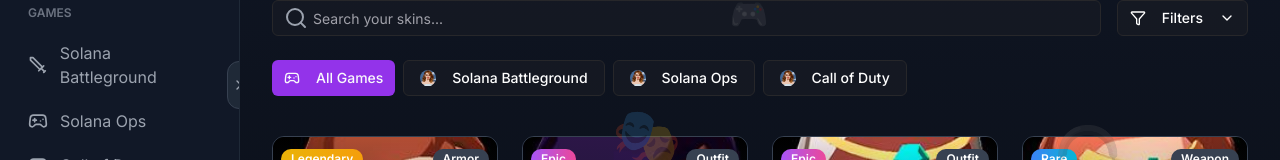
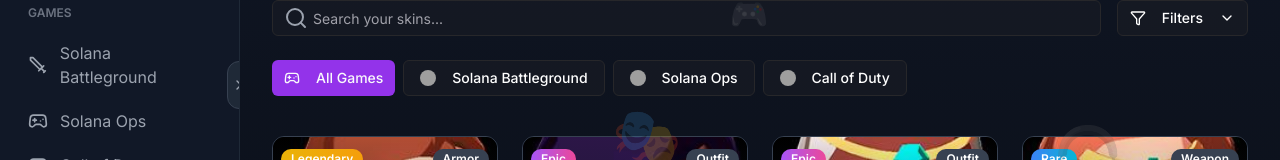
Before and after one commit to Ajitesh-jam/solana-hackathon-project, a Next.js app in the folder frontend/: page /profile/sell-skins in a window 1280 px wide. Shown: the part 339-499 px from the top of the page. Built offline with nearby package versions, Linux system fonts and the light colour scheme; grey boxes are pictures that could not be loaded.

Commit message:
bug fioxes

```diff
--- a/frontend/app/profile/page.js
+++ b/frontend/app/profile/page.js
@@ -13,7 +13,7 @@
 export default function ProfilePage() {
     const [user, setUser] = useState({
     name: "CryptoGamer",
-    image: "/placeholder.svg?height=200&width=200",
+    image: "/cod.png?height=200&width=200",
     wallet: "0x1a2b...3c4d",
     tokens: 1250,
     joinedDate: "2023-01-15",
@@ -25,7 +25,7 @@
   // Mock user data
   const userData = {
     name: user?.playerName || "CryptoGamer",
-    image: "/placeholder.svg?height=200&width=200",
+    image: "/cod.png?height=200&width=200",
     wallet: "8xH4Zw9Y3mKn2TjP...",
     tokens: 750,
     joinDate: "January 2023",
@@ -100,7 +100,7 @@
             <CardContent>
               <div className="flex flex-col items-center text-center mb-6">
                 {/* <Avatar className="w-24 h-24 mb-4 border-2 border-purple-500">
-                  <AvatarImage src={"/placeholder.svg"} alt={user.playerName} />
+                  <AvatarImage src={"/cod.png"} alt={user.playerName} />
 
 
                 </Avatar> */}
--- a/frontend/components/GameCard.js
+++ b/frontend/components/GameCard.js
@@ -44,7 +44,7 @@
     >
       <div className="relative h-48">
         <Image
-          src={game.image || "/placeholder.svg"}
+          src={game.image || "/cod.png"}
           alt={game.name}
           fill
           className="object-cover transition-transform duration-500"
--- a/frontend/components/GameCarousel.js
+++ b/frontend/components/GameCarousel.js
@@ -70,7 +70,7 @@
           className="absolute inset-0"
         >
           <div className="relative h-full w-full">
-            <Image src={currentGame.image || "/placeholder.svg"} alt={currentGame.name} fill className="object-cover" />
+            <Image src={currentGame.image || "/cod.png"} alt={currentGame.name} fill className="object-cover" />
             <div className="absolute inset-0 bg-gradient-to-t from-black to-transparent"></div>
             <div className="absolute bottom-0 left-0 right-0 p-8">
               <h3 className="text-3xl font-bold mb-2">{currentGame.name}</h3>
--- a/frontend/components/Navbar.js
+++ b/frontend/components/Navbar.js
@@ -64,7 +64,7 @@
 //                   <DropdownMenuTrigger asChild>
 //                     <Button variant="ghost" className="relative h-10 w-10 rounded-full">
 //                       <Avatar className="h-10 w-10 border border-gray-700">
-//                         <AvatarImage src="/placeholder.svg?height=40&width=40" alt="User" />
+//                         <AvatarImage src="/cod.png?height=40&width=40" alt="User" />
 //                         <AvatarFallback>{user.playerName?.charAt(0) || "U"}</AvatarFallback>
 //                       </Avatar>
 //                     </Button>
@@ -153,7 +153,7 @@
 //                 <div className="flex items-center justify-between">
 //                   <div className="flex items-center">
 //                     <Avatar className="h-10 w-10 mr-3 border border-gray-700">
-//                       <AvatarImage src="/placeholder.svg?height=40&width=40" alt="User" />
+//                       <AvatarImage src="/cod.png?height=40&width=40" alt="User" />
 //                       <AvatarFallback>{user.playerName?.charAt(0) || "U"}</AvatarFallback>
 //                     </Avatar>
 //                     <div>
--- a/frontend/components/marketplace/buy-skins.js
+++ b/frontend/components/marketplace/buy-skins.js
@@ -39,17 +39,17 @@
   {
     id: "solanabattlefield",
     name: "Solana Battleground",
-    icon: "/placeholder.svg?height=50&width=50",
+    icon: "/cod.png?height=50&width=50",
   },
   {
     id: "solanabattlefield",
     name: "Solana Ops",
-    icon: "/placeholder.svg?height=50&width=50",
+    icon: "/cod.png?height=50&width=50",
   },
   {
     id: "solanabattlefield",
     name: "Call of Duty",
-    icon: "/placeholder.svg?height=50&width=50",
+    icon: "/cod.png?height=50&width=50",
   },
 ];
 
@@ -742,7 +742,7 @@
               onClick={() => setSelectedGame(game.id)}
             >
               <img
-                src={game.icon || "/placeholder.svg"}
+                src={game.icon || "/cod.png"}
                 alt={game.name}
                 className="w-4 h-4 mr-2 rounded-full"
               />
--- a/frontend/components/marketplace/marketplace-skin-card.js
+++ b/frontend/components/marketplace/marketplace-skin-card.js
@@ -34,7 +34,7 @@
     >
       <div className="relative h-48 overflow-hidden">
         <Image
-          src={skin.image || "/placeholder.svg"}
+          src={skin.image || "/cod.png"}
           alt={skin.name}
           fill
           className="object-cover transition-transform duration-500 group-hover:scale-110"
--- a/frontend/components/marketplace/owned-skin-card.js
+++ b/frontend/components/marketplace/owned-skin-card.js
@@ -60,7 +60,7 @@
       >
         <div className="relative h-48 overflow-hidden">
           <Image
-            src={skin.image || "/placeholder.svg"}
+            src={skin.image || "/cod.png"}
             alt={skin.name}
             fill
             className="object-cover transition-transform duration-500 group-hover:scale-110"
@@ -138,7 +138,7 @@
               <div className="mb-6">
                 <div className="flex items-center mb-4">
                   <div className="w-16 h-16 relative rounded-md overflow-hidden mr-4">
-                    <Image src={skin.image || "/placeholder.svg"} alt={skin.name} fill className="object-cover" />
+                    <Image src={skin.image || "/cod.png"} alt={skin.name} fill className="object-cover" />
                   </div>
                   <div>
                     <h4 className="font-medium">{skin.name}</h4>
--- a/frontend/components/marketplace/sell-skins.js
+++ b/frontend/components/marketplace/sell-skins.js
@@ -26,17 +26,17 @@
   {
     id: "solana-battleground",
     name: "Solana Battleground",
-    icon: "/placeholder.svg?height=50&width=50",
+    icon: "/cod.png?height=50&width=50",
   },
   {
     id: "solana-ops",
     name: "Solana Ops",
-    icon: "/placeholder.svg?height=50&width=50",
+    icon: "/cod.png?height=50&width=50",
   },
   {
     id: "call-of-duty",
     name: "Call of Duty",
-    icon: "/placeholder.svg?height=50&width=50",
+    icon: "/cod.png?height=50&width=50",
   },
 ]
 
@@ -467,7 +467,7 @@
               }`}
               onClick={() => setSelectedGame(game.id)}
             >
-              <img src={game.icon || "/placeholder.svg"} alt={game.name} className="w-4 h-4 mr-2 rounded-full" />
+              <img src={game.icon || "/cod.png"} alt={game.name} className="w-4 h-4 mr-2 rounded-full" />
               {game.name}
             </Button>
           ))}
--- a/frontend/components/marketplace/skin-card.js
+++ b/frontend/components/marketplace/skin-card.js
@@ -35,7 +35,7 @@
     >
       <div className="relative h-48 overflow-hidden">
         <Image
-          src={skin.image || "/placeholder.svg"}
+          src={skin.image || "/cod.png"}
           alt={skin.name}
           fill
           className="object-cover transition-transform duration-500 group-hover:scale-110"
```
